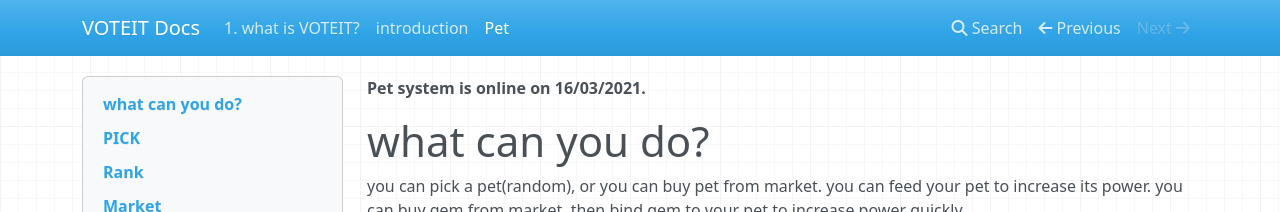
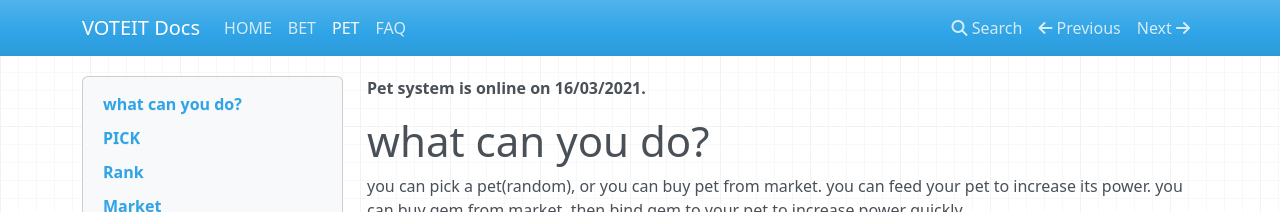
Before and after one commit to voteit-top/voteit, an MkDocs documentation site: the page built from docs/pet.md, in a window 1280 px wide. Shown: the top 212 px of the page. Built offline with MkDocs 1.6.1, drawn with Linux system fonts in a browser that asks for light colours; nearby versions of some CDN libraries.

Commit message:
Update mkdocs.yml

```diff
--- a/mkdocs.yml
+++ b/mkdocs.yml
@@ -1 +1,6 @@
 site_name: VOTEIT Docs
+nav:
+    - HOME: 'index.md'
+    - BET: 'bet.md'
+    - PET: 'pet.md'
+    - FAQ: 'FAQ.md'
```
